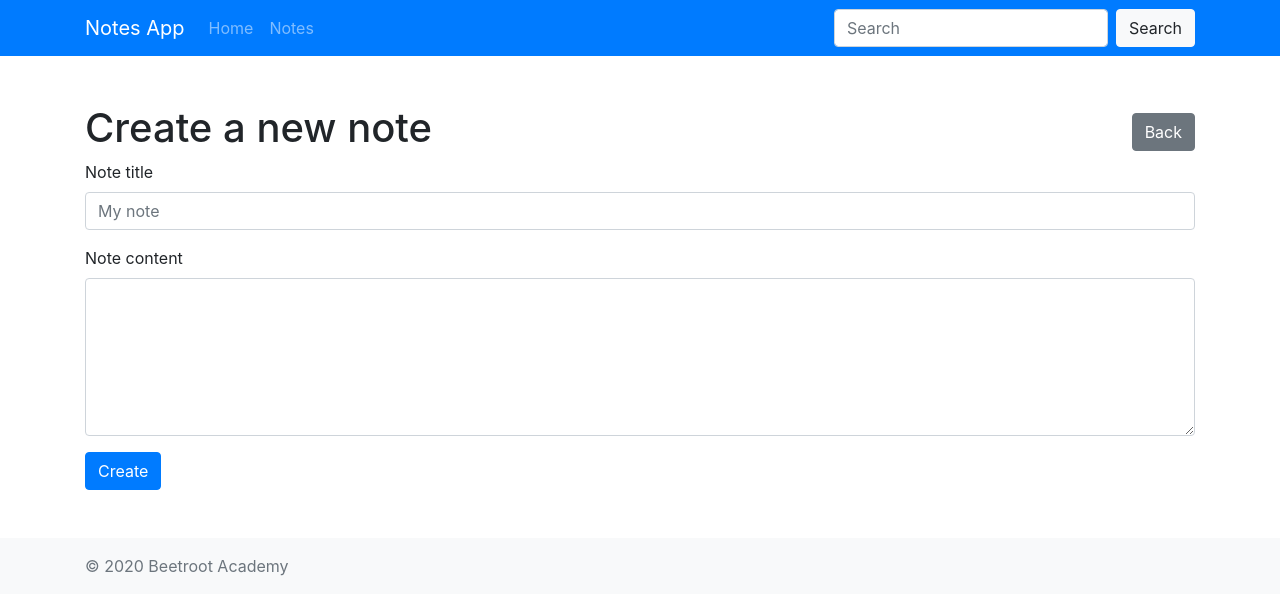
After one commit to dyachoksa/notes-web, a Flask app: page /notes/create in a window 1280 px wide. The commit adds this page. Shown: the top 615 px of the page. Run offline with Flask 2, Linux system fonts and the light colour scheme; some libraries are stand-ins or nearby versions.

Commit message:
Added create, edit and delete

```diff
--- a/notes/controllers/notes.py
+++ b/notes/controllers/notes.py
@@ -1,6 +1,6 @@
 import typing
 
-from flask import Blueprint, render_template, abort
+from flask import Blueprint, render_template, abort, request, redirect, url_for
 
 from ..db import get_db
 from ..models import Note
@@ -21,6 +21,28 @@ def get_list():
     return render_template("notes/index.html", notes=notes)
 
 
+@notes_blueprint.route("/create", methods=["GET", "POST"])
+def create():
+    if request.method == "POST":
+        title = request.form["title"]
+        content = request.form["content"]
+
+        if len(title) < 3 or len(content) < 3:
+            error = "Please check your form. All fields are required."
+            return render_template("notes/create.html", error=error, title=title, content=content)
+
+        note = Note(
+            title=title, content=content
+        )
+
+        db = get_db()
+        db.create(note)
+
+        return redirect(url_for("notes.show", note_id=note.id))
+
+    return render_template("notes/create.html", title="", content="")
+
+
 @notes_blueprint.route("/<int:note_id>", endpoint="show")
 def get_one(note_id):
     db = get_db()
@@ -30,3 +52,46 @@ def get_one(note_id):
         return abort(404)
 
     return render_template("notes/show.html", note=note)
+
+
+@notes_blueprint.route("/<int:note_id>/edit", methods=["GET", "POST"])
+def edit(note_id):
+    db = get_db()
+
+    note = db.get_by_id(note_id)
+    if note is None:
+        return abort(404)
+
+    if request.method == "POST":
+        title = request.form["title"]
+        content = request.form["content"]
+
+        if len(title) < 3 or len(content) < 3:
+            error = "Please check your form. All fields are required."
+
+            note.title = title
+            note.content = content
+
+            return render_template("notes/edit.html", error=error, note=note)
+
+        note.title = title
+        note.content = content
+
+        db.update(note)
+
+        return redirect(url_for("notes.show", note_id=note.id))
+
+    return render_template("notes/edit.html", note=note)
+
+
+@notes_blueprint.route("/<int:note_id>/remove")
+def remove(note_id):
+    db = get_db()
+
+    note = db.get_by_id(note_id)
+    if note is None:
+        return abort(404)
+
+    db.delete(note)
+
+    return redirect(url_for("notes.index"))
--- a/notes/db.py
+++ b/notes/db.py
@@ -12,7 +12,7 @@ def get_db() -> NotesService:
 
 
 def close_db(e=None):
-    print("Closing database connection...")
+    pass
 
 
 def init_app(app: Flask):
--- /dev/null
+++ b/notes/templates/notes/create.html
@@ -0,0 +1,41 @@
+{% extends "base.html" %}
+
+{% block title %}Create note{% endblock %}
+
+{% block content %}
+    <div class="d-flex flex-row justify-content-between align-items-center">
+        <h1>Create a new note</h1>
+        <a href="{{ url_for('notes.index') }}" class="btn btn-secondary">Back</a>
+    </div>
+
+    {% if error %}
+        <div class="alert alert-warning alert-dismissible fade show" role="alert">
+            {{ error }}
+
+            <button type="button" class="close" data-dismiss="alert" aria-label="Close">
+                <span aria-hidden="true">&times;</span>
+            </button>
+        </div>
+    {% endif %}
+
+    <form action="{{ url_for("notes.create") }}" method="post">
+        <div class="form-group">
+            <label for="title">Note title</label>
+            <input
+                type="text"
+                class="form-control"
+                id="title"
+                name="title"
+                placeholder="My note"
+                value="{{ title }}"
+            />
+        </div>
+
+        <div class="form-group">
+            <label for="content">Note content</label>
+            <textarea class="form-control" name="content" id="content" rows="6">{{ content }}</textarea>
+        </div>
+
+        <button type="submit" class="btn btn-primary">Create</button>
+    </form>
+{% endblock %}
--- a/notes/templates/notes/index.html
+++ b/notes/templates/notes/index.html
@@ -1,7 +1,10 @@
 {% extends "base.html" %}
 
 {% block content %}
-    <h1>My notes</h1>
+    <div class="d-flex flex-row justify-content-between align-items-center">
+        <h1>My notes</h1>
+        <a href="{{ url_for('notes.create') }}" class="btn btn-info">Create</a>
+    </div>
 
     <div class="mt-4 list-group">
         {% for note in notes %}
```
Also changed, not shown: notes/templates/notes/edit.html (added, +41 -0 lines), notes/templates/notes/show.html (+10 -1 lines).
